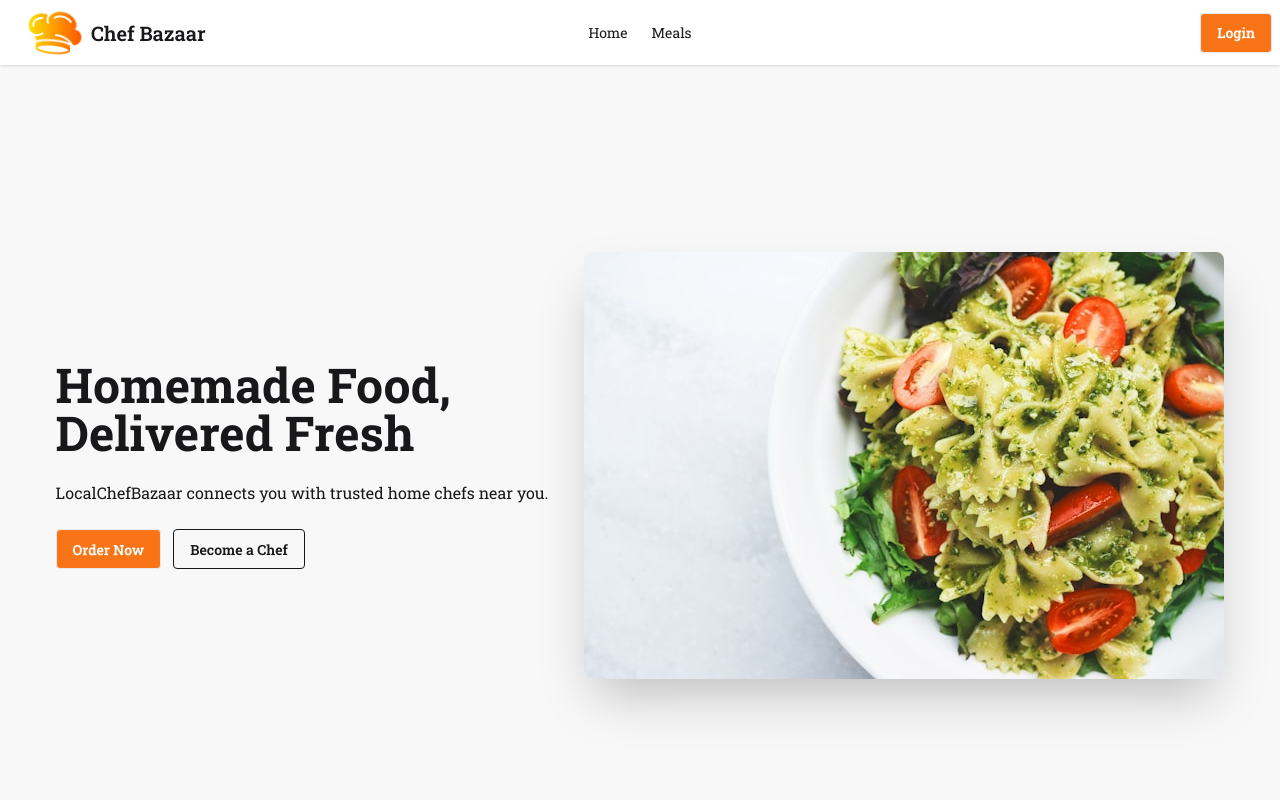
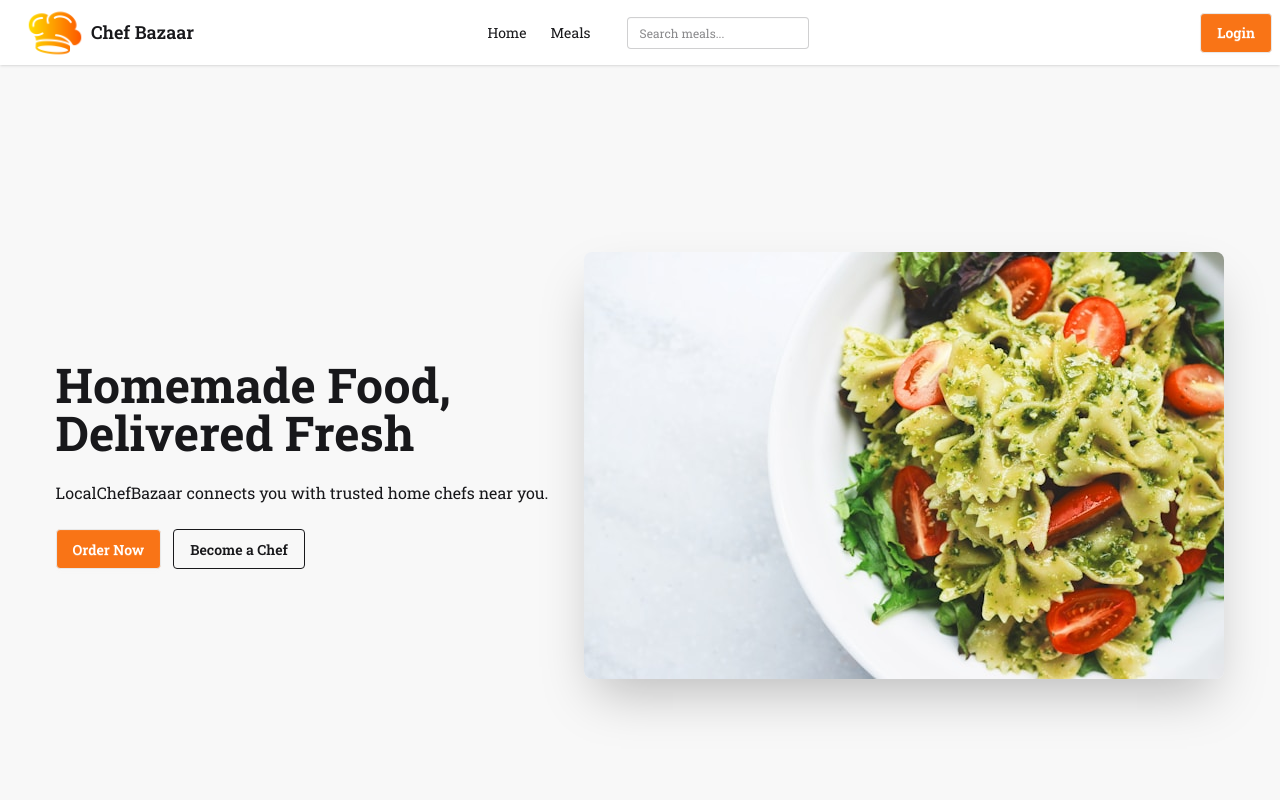
Before and after one commit to maishaj/local_chef_bazaar_client, a React (Vite) app: page / in a window 1280 px wide. Shown: the top 800 px of the page. Built offline with nearby package versions, Linux system fonts and the light colour scheme; no server answers.

Commit message:
added pagination and search bar

```diff
--- a/src/components/AllMeals/AllMeals.jsx
+++ b/src/components/AllMeals/AllMeals.jsx
@@ -1,29 +1,45 @@
-import React, { useState } from 'react';
+import React, { useEffect, useState } from 'react';
 import useAxiosSecure from '../../hooks/useAxiosSecure';
 import { useQuery } from '@tanstack/react-query';
 import AllMealsCard from './AllMealsCard';
+import { useSearchParams } from 'react-router';
 
 const AllMeals = () => {
 
     const [order,setOrder]=useState("desc");
+    const [currentPage,setCurrentPage]=useState(1);
+
+    const [searchParams,setSearchParams]=useSearchParams();
+    const searchTerm=searchParams.get("search") || "";
+
+    const itemsPerPage=10;
 
     const handleSelect=(e)=>{
         const sortText=e.target.value;
         setOrder(sortText);
+        setCurrentPage(1);
     }
 
     const axiosSecure=useAxiosSecure();
-    const {data:AllMeals=[]}=useQuery({
-        queryKey:['allmeals',order],
+    const {data:result}=useQuery({
+        queryKey:['allmeals',order,currentPage,searchTerm],
         queryFn: async()=>{
-          const res=await axiosSecure.get(`/all-meals?order=${order}`);
+          const skip = (currentPage - 1) * itemsPerPage;
+          const res=await axiosSecure.get(`all-meals?limit=${itemsPerPage}&skip=${skip}&order=${order}&search=${searchTerm}`);
           return res.data;
         }
     })
 
+    const meals=result?.meals || [];
+    const totalCount=result?.totalCount || 0;
+
+    const totalPages=Math.ceil(totalCount/itemsPerPage);
+    const pages=[...Array(totalPages).keys()].map(n=>n+1);
+
     return (
         <div className='w-full md:w-11/12 lg:md:w-11/12 mx-auto'>
             <h1 className='text-3xl font-semibold text-center m-10'>Our <span className='text-primary'>Menu</span></h1>
+            {/* sorting */}
             <div className='w-11/12 mx-auto flex justify-end'>
                 <select onChange={handleSelect} defaultValue="Sort by Price" className="select">
                 <option disabled={true}>Sort by Price</option>
@@ -33,8 +49,18 @@ const AllMeals = () => {
             </div>
             <div className='grid grid-cols-2 lg:grid-cols-4 md:grid-cols-4 gap-4 m-10'>
                 {
-                    AllMeals.map(meal=><AllMealsCard meal={meal} key={meal._id}></AllMealsCard>)
+                    meals.map(meal=><AllMealsCard meal={meal} key={meal._id}></AllMealsCard>)
                 }
+            </div>
+            {/* pagination */}
+            <div className='flex justify-center m-8'>
+                 {
+                    pages.map(page=>
+                        <button onClick={()=>setCurrentPage(page)} key={page} className={`join-item btn btn-sm ${currentPage===page? 'btn-primary': ''}`}>
+                            {page}
+                        </button>
+                    )
+                 }
             </div>
         </div>
     );
--- a/src/components/MealDetails/MealDetails.jsx
+++ b/src/components/MealDetails/MealDetails.jsx
@@ -1,4 +1,4 @@
-import React from 'react';
+import React, { useEffect, useState } from 'react';
 import useAxiosSecure from '../../hooks/useAxiosSecure';
 import { useQuery } from '@tanstack/react-query';
 import { Link, Outlet, useParams } from 'react-router';
--- a/src/shared/Navbar/Navbar.jsx
+++ b/src/shared/Navbar/Navbar.jsx
@@ -1,13 +1,17 @@
-import React from 'react';
+import React, { useState } from 'react';
 import logoImg from '../../assets/local_chef_bazaar_logo.png'
-import { Link, NavLink, useNavigate } from 'react-router';
+import { Link, NavLink, useNavigate, useSearchParams } from 'react-router';
 import useAuth from '../../hooks/useAuth';
 import toast from 'react-hot-toast';
 
 const Navbar = () => {
 
     const {user,logOut}=useAuth();
-    const navigate=useNavigate();
+    const navigate=useNavigate();4
+    const [timer,setTimer]=useState(null);
+
+    const [searchParams]=useSearchParams();
+    const searchTerm=searchParams.get("search") || "";
 
     const links=
     <>
@@ -29,6 +33,19 @@ const Navbar = () => {
         })
     }
 
+    const handleSearch=(e)=>{
+        const searchText=e.target.value;
+
+        if(timer){
+            clearTimeout(timer);
+        }
+        const newTimer=setTimeout(()=>{
+           navigate(`/meals?search=${searchText}`);
+        },500);
+
+        setTimer(newTimer);
+    }
+
     return (
         <div className="navbar bg-base-100 shadow-sm">
             <div className="navbar-start">
@@ -42,14 +59,25 @@ const Navbar = () => {
                   {links}
                 </ul>
             </div>
-            <a className="btn btn-ghost text-xl"><img src={logoImg} className='w-10 h-10 md:w-15 md:h-15  lg:w-15 lg:h-15' />Chef Bazaar</a>
+            <a className="btn btn-ghost text-xl"><img src={logoImg} className='w-10 h-10 md:w-15 md:h-15  lg:w-15 lg:h-15' /><span className='text-[14px] md:text-[18px] lg:text-[18px]'>Chef Bazaar</span></a>
             </div>
 
-            <div className="navbar-center hidden lg:flex">
-            <ul className="menu menu-horizontal px-1">
-                {links}
-            </ul>
+            <div className="navbar-center hidden lg:flex md:flex gap-5">
+                <ul className="menu menu-horizontal px-1">
+                    {links}
+                </ul>
+                <div>
+                    <input
+                    onChange={handleSearch}
+                    name="search"
+                    type="text"
+                    placeholder="Search meals..."
+                    defaultValue={searchTerm}
+                    className="input input-bordered w-24 md:w-auto input-sm"
+                    />
+                </div>
             </div>
+
 
             <div className="navbar-end">
             {
```
